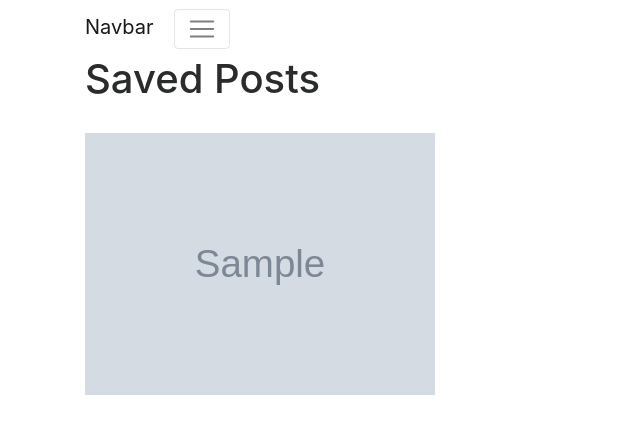
After one commit to n-ck/insta_app, a Django app: a page that uses insta/templates/insta/base.html in a window 1280 px wide. The commit adds this page. Shown: the top 434 px of the page, without its empty margins (0-640 px from the left). Run offline with Django 3.2, Linux system fonts and the light colour scheme; tables that the repository leaves empty hold one stand-in row (values such as "Sample post"); grey boxes marked "Sample" are stand-in pictures; some libraries are stand-ins or nearby versions.

Commit message:
added saved posts overview page

```diff
--- a/insta/templates/insta/base.html
+++ b/insta/templates/insta/base.html
@@ -30,10 +30,13 @@
                 <a class="nav-link" href="#">Home <span class="sr-only">(current)</span></a>
               </li>
               <li class="nav-item">
-                <a class="nav-link" href="/post">Post</a>
+                <a class="nav-link" href="{% url 'insta:get_post' %}">Post</a>
               </li>
               <li class="nav-item">
-                <a class="nav-link" href="/page">Page</a>
+                <a class="nav-link" href="{% url 'insta:get_page' %}">Page</a>
+              </li>
+              <li class="nav-item">
+                <a class="nav-link" href="{% url 'insta:view_saved' %}">Saved</a>
               </li>
               <li class="nav-item">
                 <a class="nav-link disabled" href="#">Disabled</a>
--- /dev/null
+++ b/insta/templates/insta/saved_posts.html
@@ -0,0 +1,34 @@
+{% extends "base.html" %}
+
+{% block title %}My amazing blog{% endblock %}
+
+
+{% block content %}
+
+<h1>Saved Posts</h1>
+
+<!-- <div class="col-md-6">
+
+</div>
+
+<br />
+<a href="{{ pageurl }}" target="_blank">{{ pageurl }}</a> -->
+
+<br />
+<!-- <p>Database output:</p>
+<ul>
+{% for output in allpages %}
+	<li>{{ output.page }}</li>
+{% endfor %}
+</ul> -->
+
+<div class="row">
+{% for post in posts %}
+	<div class="col-sm-4">
+			<img src="{{ post.img }}" class="img-fluid">
+	</div>
+{% endfor %}
+</div>
+
+
+{% endblock %}
--- a/insta/urls.py
+++ b/insta/urls.py
@@ -8,5 +8,6 @@ urlpatterns = [
     url(r'^$', views.index, name='index'),
     url(r'^post/$', views.GetPostImg.as_view(), name='get_post'),
     url(r'^page/$', views.GetPage.as_view(), name='get_page'),
-    url(r'^savepost/(?P<page>[\w-]+)/(?P<img>.+)/$', views.SavePost.as_view(), name="save_post")
+    url(r'^savepost/(?P<page>[\w-]+)/(?P<img>.+)/$', views.SavePost.as_view(), name="save_post"),
+    url(r'^savedposts/$', views.ViewSaved.as_view(), name="view_saved")
 ]
--- a/insta/views.py
+++ b/insta/views.py
@@ -151,6 +151,19 @@ class SavePost(View):
 		return redirect(redirecturl)
 
 
+class ViewSaved(View):
+
+	def get(self, request):
+
+		savedposts = SavePagePost.objects.all()
+
+		context = {
+			'posts': savedposts,
+		}
+
+		return render(request, 'saved_posts.html', context)
+
+
 	# Further development:
 	# - after entering page, you see the first 10 posts, and you can tag and save to the database
 	# - posts page should have all saved posts with filters by tag
```
Also changed, not shown: 2 other files.
